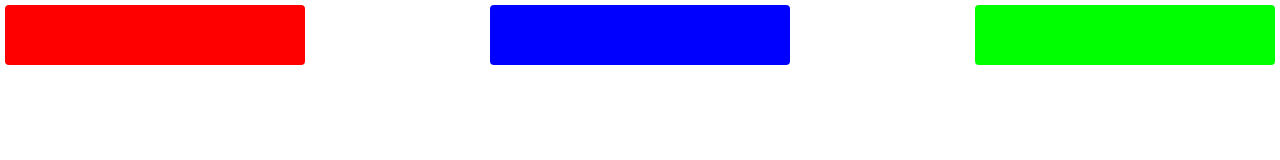
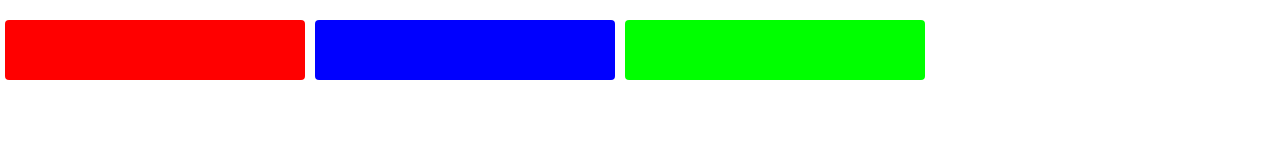
Before and after one commit to SergioRBJ/flexbox-foundamentals, a plain HTML site: page examples/basic/index.html in a window 1280 px wide. Drawn offline with Linux system fonts and the light colour scheme.

```diff
--- a/examples/basic/styles.css
+++ b/examples/basic/styles.css
@@ -6,17 +6,7 @@ html, body, #app {
 #app {
     display: flex;
     flex-direction: row;
-
-    flex-wrap: wrap;
-
-    /* Align the item following the opposite axis of flex-direction */
-    align-items: flex-start;
-
-    /* Align the item following the same axis of flex-direction */
-    justify-content: space-between;
-
-    /* Use when row wraps */
-    align-content: flex-start;
+    margin-top: 15px;
 }
 
 .box {
```
Also changed, not shown: 1 other file.
